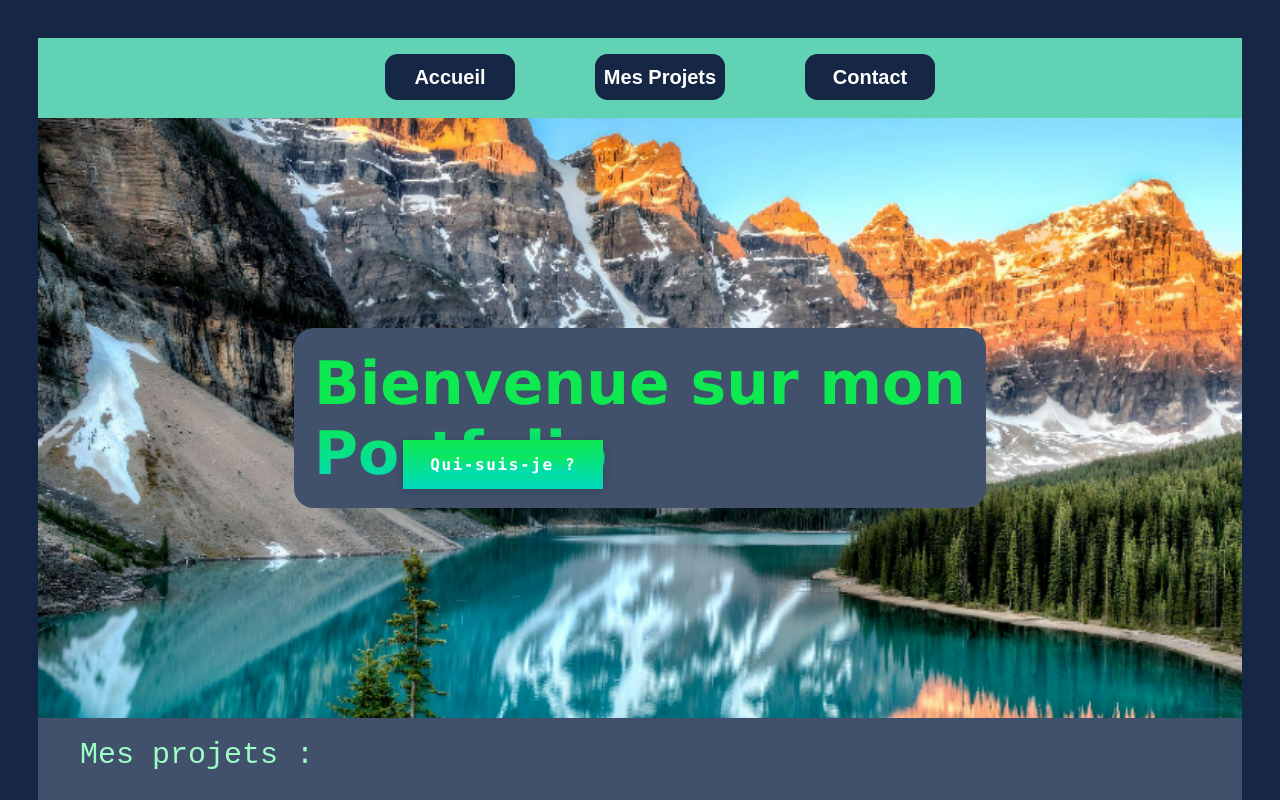
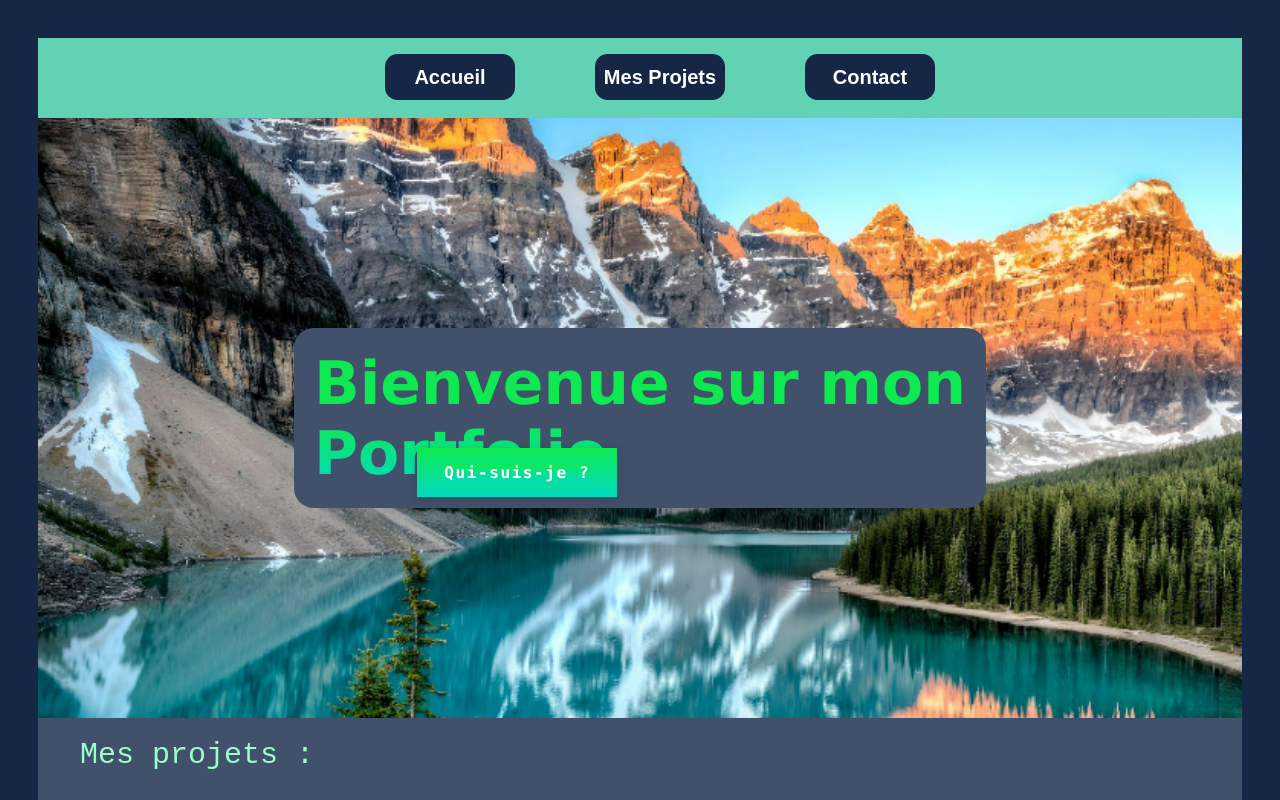
Before and after one commit to riondetf/portfolio, a plain HTML site: page index.html in a window 1280 px wide. Shown: the top 800 px of the page. Drawn offline with Linux system fonts and the light colour scheme; a web font is replaced by a local one.

Commit message:
Update index.html

```diff
--- a/index.html
+++ b/index.html
@@ -26,7 +26,7 @@
 
       </head>
 
-      <div class="parallax couleur">
+      <div class="parallax couleur relative">
         <h1>Bienvenue sur mon <span class="home_text"><br>Portfolio</span></h1>
         <button class="ui-btn quisuisje">
           <span>
```
